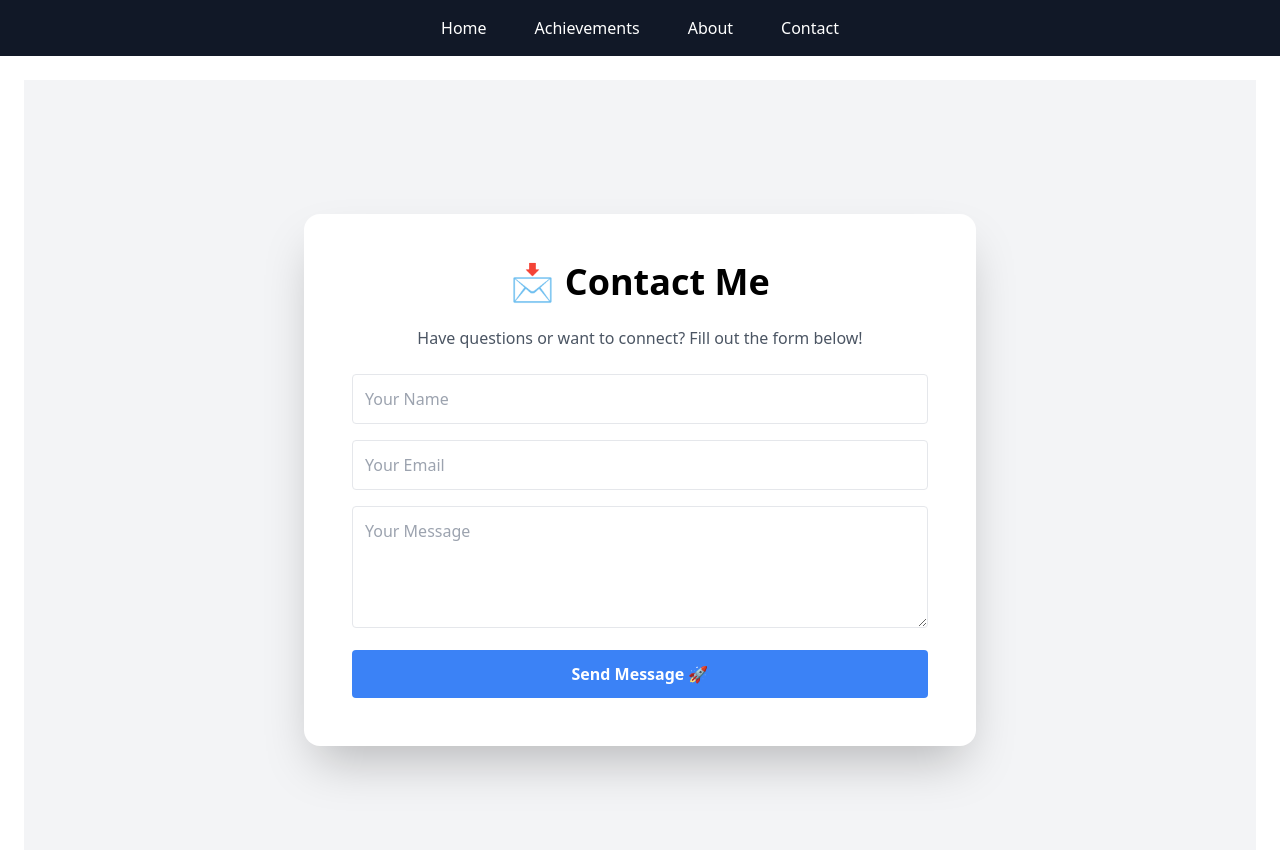
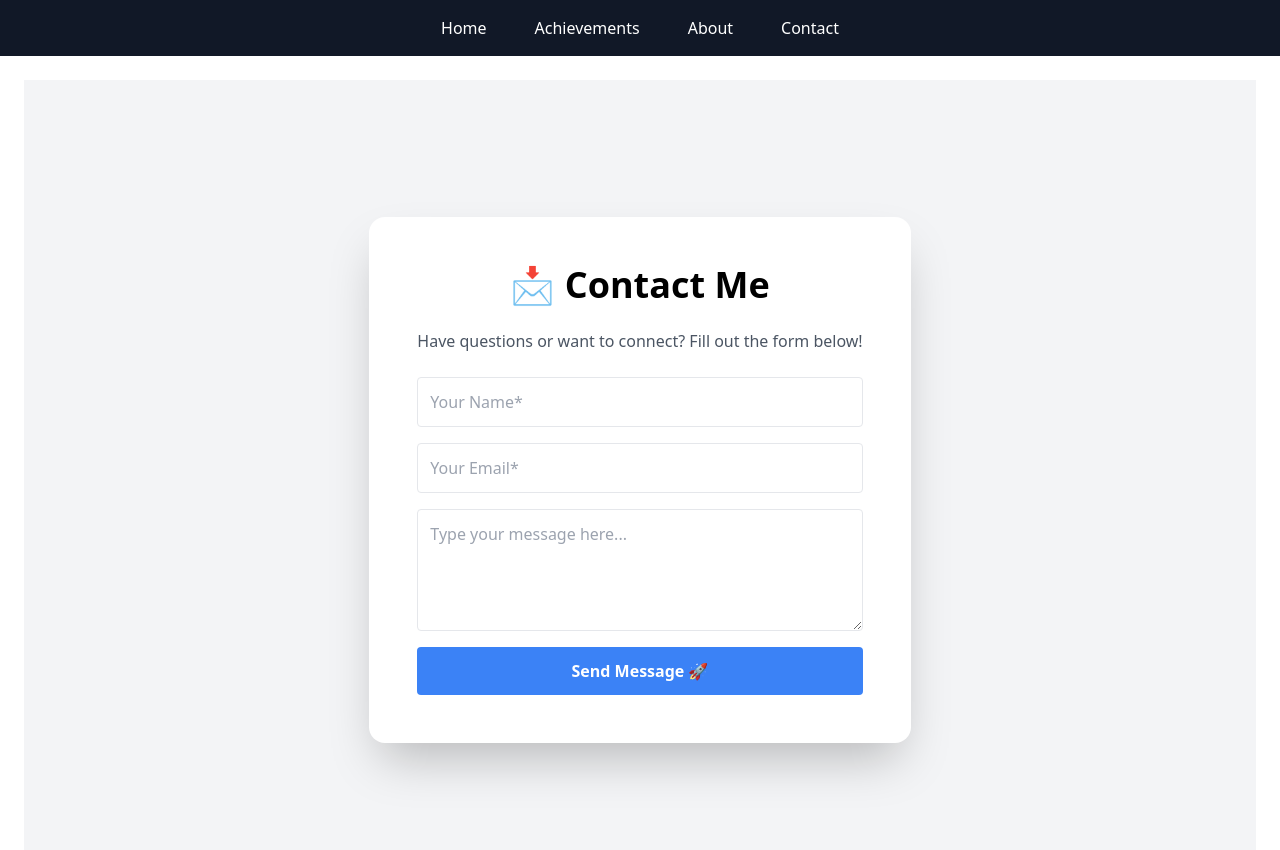
Before and after one commit to Unlinedfaun7162/personalsite, a React (Create React App) app: page /personalsite/contact in a window 1280 px wide. Shown: the top 850 px of the page. Built offline with nearby package versions, Linux system fonts and the light colour scheme; the HTML template or start-up script is replaced by a standard one.

Commit message:
Fixed contact layout

```diff
--- a/src/pages/Contact.js
+++ b/src/pages/Contact.js
@@ -13,33 +13,32 @@ const Contact = () => {
         <form
           action="https://formspree.io/f/xrbpaqvb"
           method="POST"
-          className="space-y-4"
+          className="flex flex-col space-y-4"
         >
           <input
             type="text"
             name="name"
-            placeholder="Your Name"
+            placeholder="Your Name*"
             required
-            className="w-full p-3 border rounded"
+            className="p-3 border rounded"
           />
 
           <input
             type="email"
             name="email"
-            placeholder="Your Email"
+            placeholder="Your Email*"
             required
-            className="w-full p-3 border rounded"
+            className="p-3 border rounded"
           />
 
           <textarea
             name="message"
-            placeholder="Your Message"
+            placeholder="Type your message here..."
             required
             rows="4"
-            className="w-full p-3 border rounded"
+            className="p-3 border rounded"
           ></textarea>
 
-          {/* Formspree redirect */}
           <input
             type="hidden"
             name="_redirect"
@@ -48,7 +47,7 @@ const Contact = () => {
 
           <button
             type="submit"
-            className="w-full p-3 bg-blue-500 text-white font-semibold rounded hover:bg-blue-600 transition"
+            className="p-3 bg-blue-500 text-white font-semibold rounded hover:bg-blue-600 transition"
           >
             Send Message 🚀
           </button>
```
